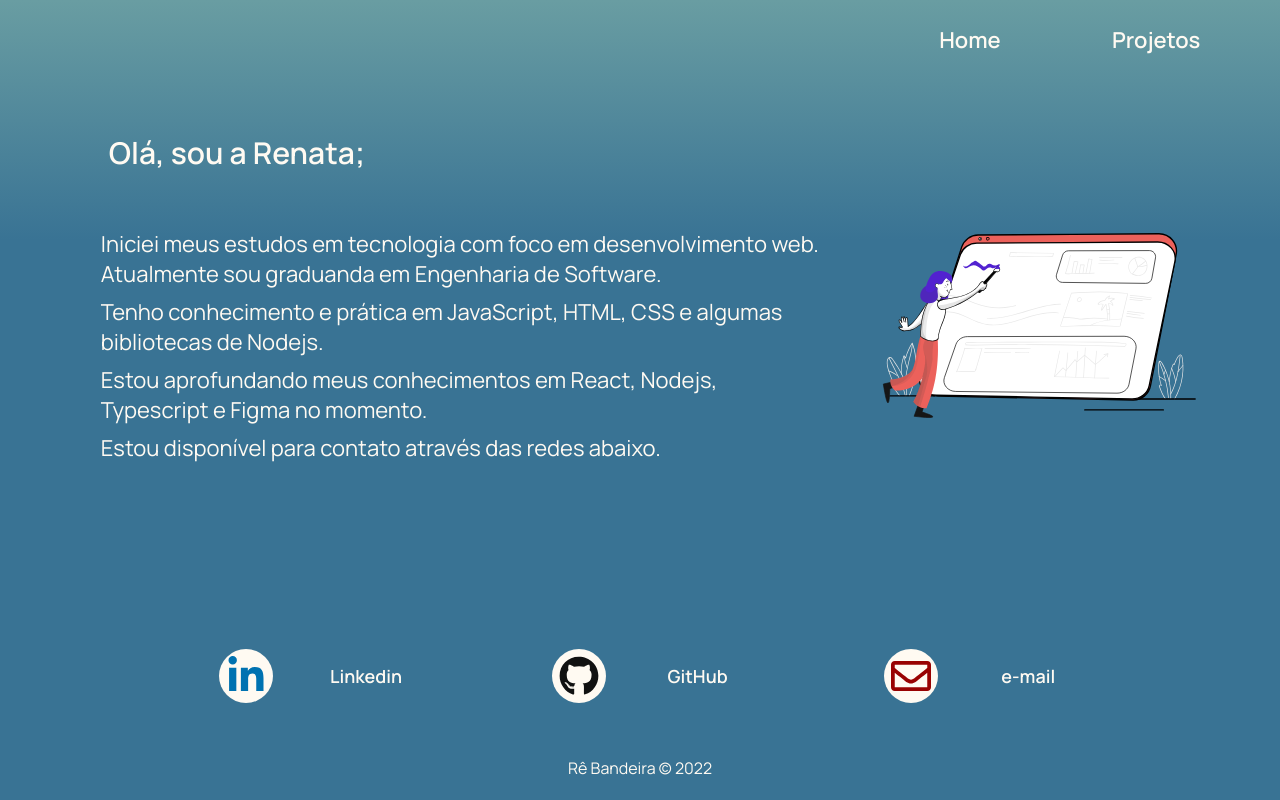
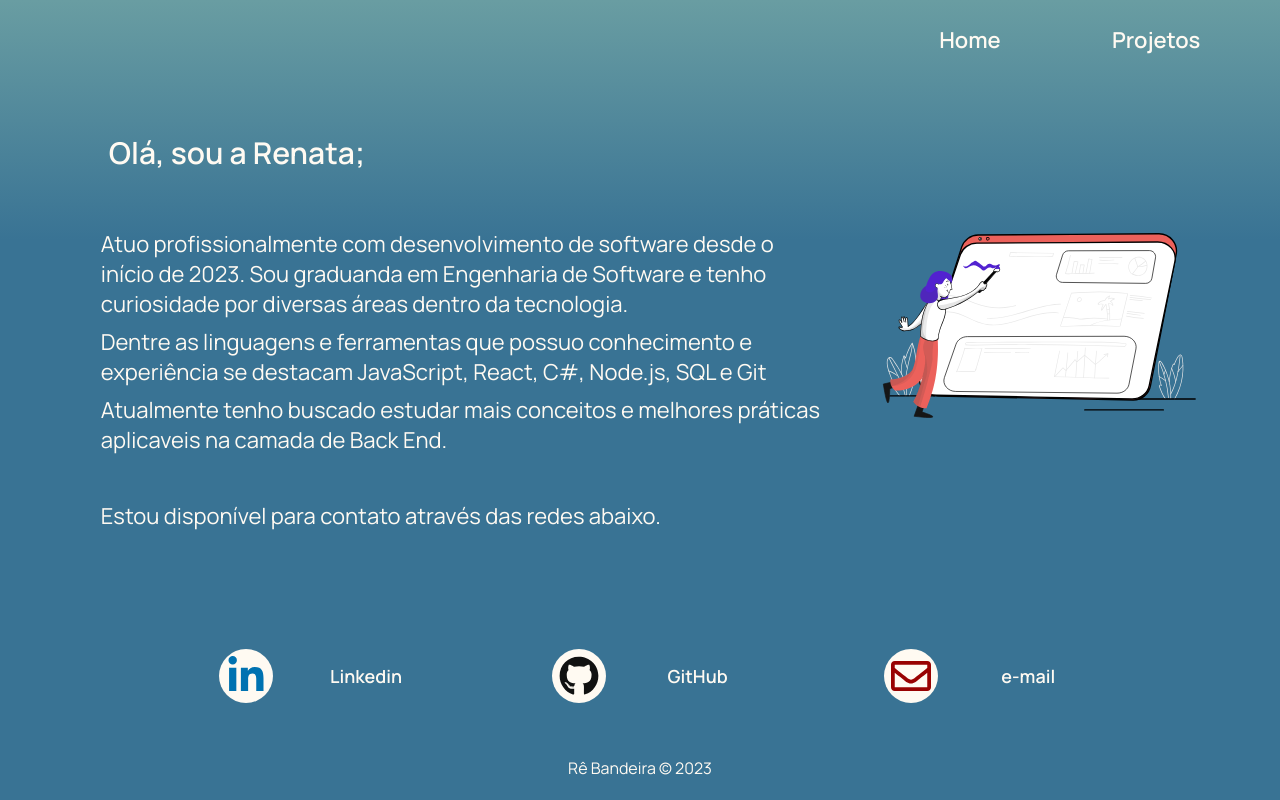
Before and after one commit to ReBandeira/portfolio-site, a React (Vite) app: page / in a window 1280 px wide. Shown: the part 800-1600 px from the top of the page. Built offline with nearby package versions, Linux system fonts and the light colour scheme.

Commit message:
Ajustando texto section about

```diff
--- a/src/components/Footer/index.tsx
+++ b/src/components/Footer/index.tsx
@@ -5,26 +5,8 @@ export default function Footer() {
     return (
         <footer id='information'>
 
-            <p><span>Rê Bandeira</span> &copy; 2022</p>
+            <p><span>Rê Bandeira</span> &copy; 2023</p>
         </footer>
 
     )
 }
-/*
-import {AiFillMail, AiFillEnvironment} from 'react-icons/ai'
-const informations = [
-    {name: 'Localização', id: 'localizacao', key: 'localizacao', info: 'Porto Alegre - RS', icon: <AiFillEnvironment/>},
-    {name: 'e-mail', id: 'email', key:'email',info: 'renatabandeiradasilva@gmail.com', icon: <AiFillMail/>}
-];
- <div className='info-cards'>
-                {informations.map((information) => (
-                    <div className='info-card' key={information.key}>
-                        <span id={information.id}>
-                            {information.icon}
-                        </span>
-                        <h3>{information.name}</h3>
-                        <p>{information.info}</p>
-                    </div>
-                ))}
-            </div>
-*/
--- a/src/pages/Sobre/index.tsx
+++ b/src/pages/Sobre/index.tsx
@@ -11,10 +11,13 @@ export default function Sobre(): JSX.Element {
             <main className="about-conteudo">
                 <h1 className="about-title">Olá, sou a Renata;</h1>
                 <article className="about-text">
-                    <p>Iniciei meus estudos  em tecnologia com foco em desenvolvimento web. Atualmente sou graduanda em Engenharia de Software.</p>
-                    <p>Tenho conhecimento e prática em  JavaScript, HTML, CSS e algumas bibliotecas de Nodejs.</p>
-                    <p>Estou aprofundando meus conhecimentos em React, Nodejs, Typescript  e Figma no momento.</p>
-                    <p>Estou disponível para contato através das redes abaixo.</p>
+
+                    <p>Atuo profissionalmente com desenvolvimento de software desde o início de 2023. Sou graduanda em Engenharia de Software e tenho curiosidade por diversas áreas dentro da tecnologia. </p>
+                    <p>Dentre as linguagens e ferramentas que possuo conhecimento e experiência se destacam JavaScript,
+                 React, C#, Node.js, SQL e Git</p>
+                 <p>Atualmente tenho buscado estudar mais conceitos e melhores práticas aplicaveis na camada de Back End.</p><br />
+
+                 <p>Estou disponível para contato através das redes abaixo.</p>
                 </article>
             </main>
             <aside className="aside">
```
Also changed, not shown: src/assets/logo.png (deleted), 1 other file (tests, documents, lock files or other folders).
